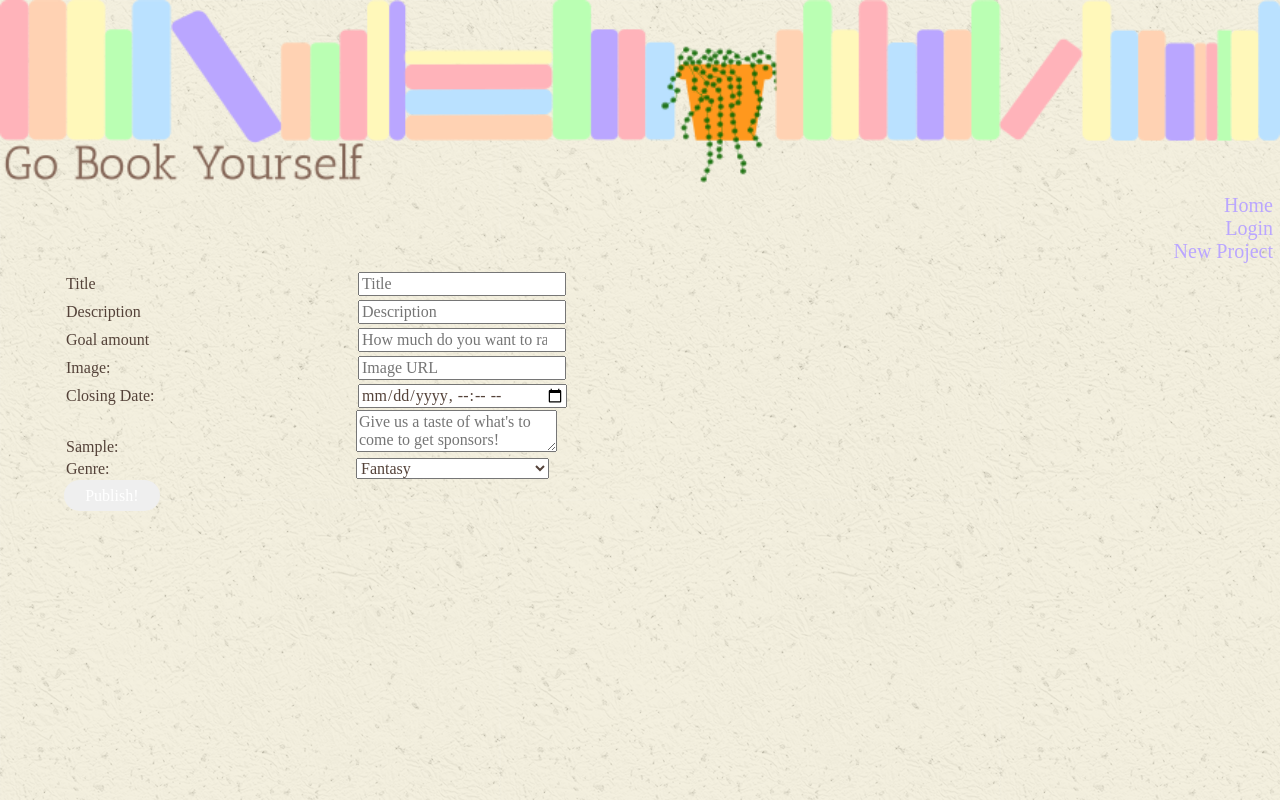
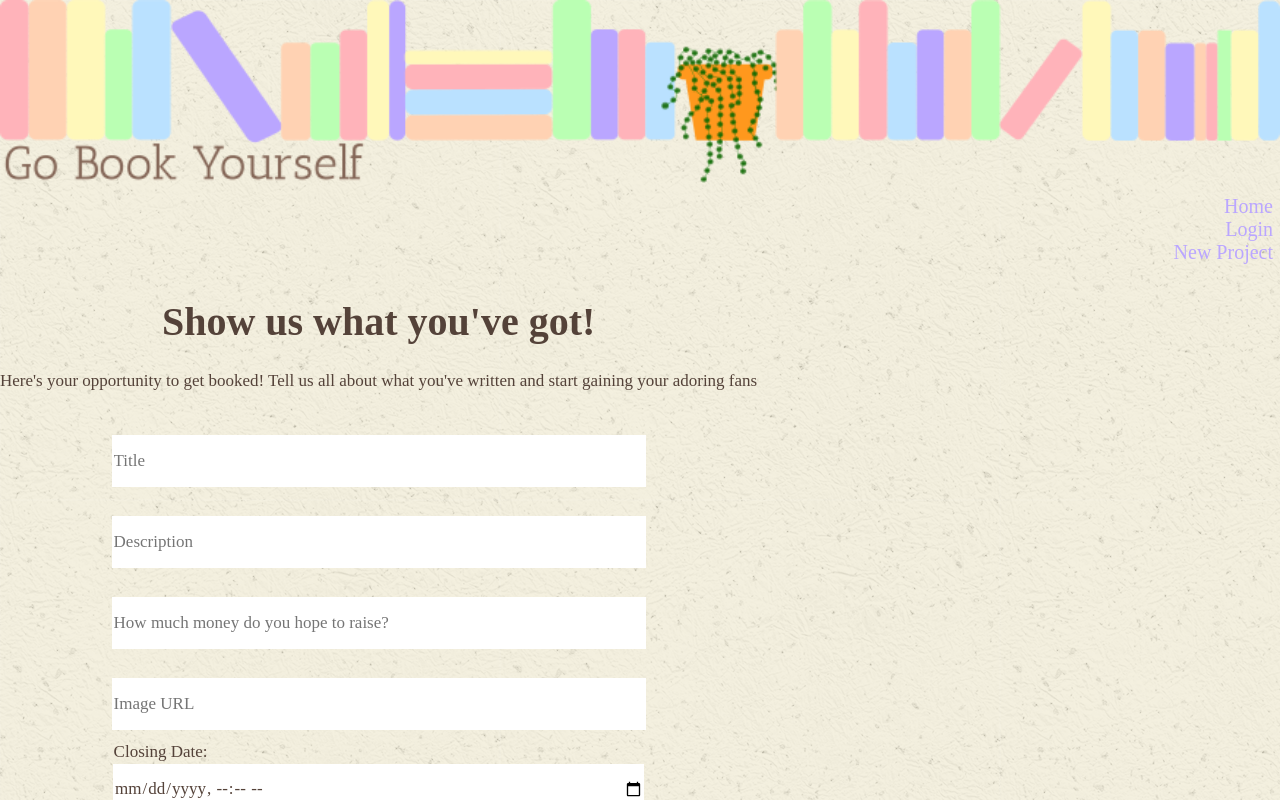
Before and after one commit to Phobacloh/FrontEnd, a React (Create React App) app: page /post_project in a window 1280 px wide. Shown: the top 800 px of the page. Built offline with nearby package versions, Linux system fonts and the light colour scheme; a web font is replaced by a local one.

Commit message:
Form Formatting

```diff
--- a/src/App.css
+++ b/src/App.css
@@ -3,8 +3,11 @@
 * {
   font-family: "Antic Slab", serif;
   color: #544239;
-  font-size: 16px;
+  font-size: 17px;
   /* border: solid; */
+}
+h1 {
+  font-size: 40px;
 }
 
 h3 {
@@ -113,7 +116,8 @@ button {
   display: inline-block;
 
   padding: 0.3em 1.2em;
-  margin: 0 0.1em 0.1em 0;
+  /* margin: 0 0.1em 0.1em 0; */
+  margin: 2px;
   border: 0.16em solid rgba(255, 255, 255, 0);
   border-radius: 2em;
   box-sizing: border-box;
@@ -121,6 +125,7 @@ button {
   font-family: "Antic Slab", serif;
   font-weight: 300;
   color: #ffffff;
+  background-color: #baa6ff;
   /* text-shadow: 0 0.04em 0.04em rgba(0, 0, 0, 0.35); */
   text-align: center;
   transition: all 0.2s;
@@ -134,3 +139,36 @@ button:hover {
     margin: 0.2em auto;
   }
 }
+
+form {
+  display: inline-block;
+  text-align: center;
+  width: 100%;
+  margin: auto;
+}
+input,
+select,
+textarea {
+  /* In order to define widths */
+  display: inline-block;
+  height: 50px;
+  border: none;
+  width: 70%;
+  margin: 2px;
+}
+textarea {
+  height: 100px;
+}
+label {
+  width: 30%;
+  text-align: left;
+  margin-top: 10px;
+  display: inline-block;
+  height: 10px;
+  border: none;
+  width: 70%;
+}
+#project_form {
+  display: inline-block;
+  text-align: center;
+}
--- a/src/components/ProjectForm/ProjectForm.css
+++ b/src/components/ProjectForm/ProjectForm.css
@@ -1,19 +1,19 @@
-form {
+/* form {
   width: 90%;
   margin: auto;
 }
 
 label,
-input {
-  /* In order to define widths */
-  display: inline-block;
+input { */
+/* In order to define widths */
+/* display: inline-block;
   margin: 2px;
-}
-
+} */
+/*
 label {
   width: 25%;
   text-align: left;
-}
+} */
 
 /* label + input {
   width: 30%;
--- a/src/components/ProjectForm/ProjectForm.jsx
+++ b/src/components/ProjectForm/ProjectForm.jsx
@@ -81,9 +81,15 @@ function ProjectForm() {
   };
   //template
   return (
+    <div id="project_form">
+      <h1>Show us what you've got!</h1>
+      <p>
+        Here's your opportunity to get booked! Tell us all about what you've
+        written and start gaining your adoring fans
+      </p>
       <form>
         <div>
-        <label htmlFor="title">Title</label>
+          <label htmlFor="title"></label>
           <input
             type="text"
             id="title"
@@ -92,7 +98,7 @@ function ProjectForm() {
           />
         </div>
         <div>
-        <label htmlFor="description">Description</label>
+          <label htmlFor="description"></label>
           <input
             type="text"
             id="description"
@@ -101,16 +107,16 @@ function ProjectForm() {
           />
         </div>
         <div>
-        <label htmlFor="goal">Goal amount</label>
+          <label htmlFor="goal"></label>
           <input
             type="number"
             id="goal"
-          placeholder="How much do you want to raise?"
+            placeholder="How much money do you hope to raise?"
             onChange={handleChange}
           />
         </div>
         <div>
-        <label htmlFor="image">Image:</label>
+          <label htmlFor="image"></label>
           <input
             type="url"
             id="image"
@@ -128,16 +134,16 @@ function ProjectForm() {
           />
         </div>
         <div>
-        <label htmlFor="sample">Sample:</label>
+          <label htmlFor="sample"></label>
           <textarea
             type="textarea"
             id="sample"
-          placeholder="Give us a taste of what's to come to get sponsors!"
+            placeholder="Give us your most tantilizing chapter to get sponsors!"
             onChange={handleChange}
           />
         </div>
         <div>
-        <label htmlFor="category">Genre:</label>
+          <label htmlFor="category"></label>
           <select
             type="select"
             id="category"
@@ -163,6 +169,7 @@ function ProjectForm() {
           Publish!
         </button>
       </form>
+    </div>
   );
 }
 
--- a/src/components/projectcard/ProjectCard.css
+++ b/src/components/projectcard/ProjectCard.css
@@ -5,6 +5,7 @@
   border-radius: 40px;
   /* box-shadow: 2px 7px 6px #bae1ff; */
   background-color: #f9f9e3;
+  padding: 0px;
 }
 .project-card img {
   width: 100%;
@@ -14,6 +15,7 @@
   border-radius: 40px;
 }
 
-.project-card h3 {
-  padding-left: 15px;
+.card_text {
+  padding-left: 20px;
+  padding-bottom: 15px;
 }
--- a/src/components/projectcard/ProjectCard.jsx
+++ b/src/components/projectcard/ProjectCard.jsx
@@ -9,9 +9,11 @@ function ProjectCard(props) {
       <div className="project-card">
         <Link to={`/project/${projectData.id}`}>
           <img alt="" src={projectData.image} />
-          <h3>{projectData.title}</h3>
-          <span className="category_tag">{projectData.category}</span>
-          <p>{projectData.description}</p>
+          <div className="card_text">
+            <h3>{projectData.title}</h3>
+            <span className="category_tag">{projectData.category}</span>
+            <p>{projectData.description}</p>
+          </div>
         </Link>
       </div>
     </div>
```
Lines whose indentation alone changed are shown as unchanged.
